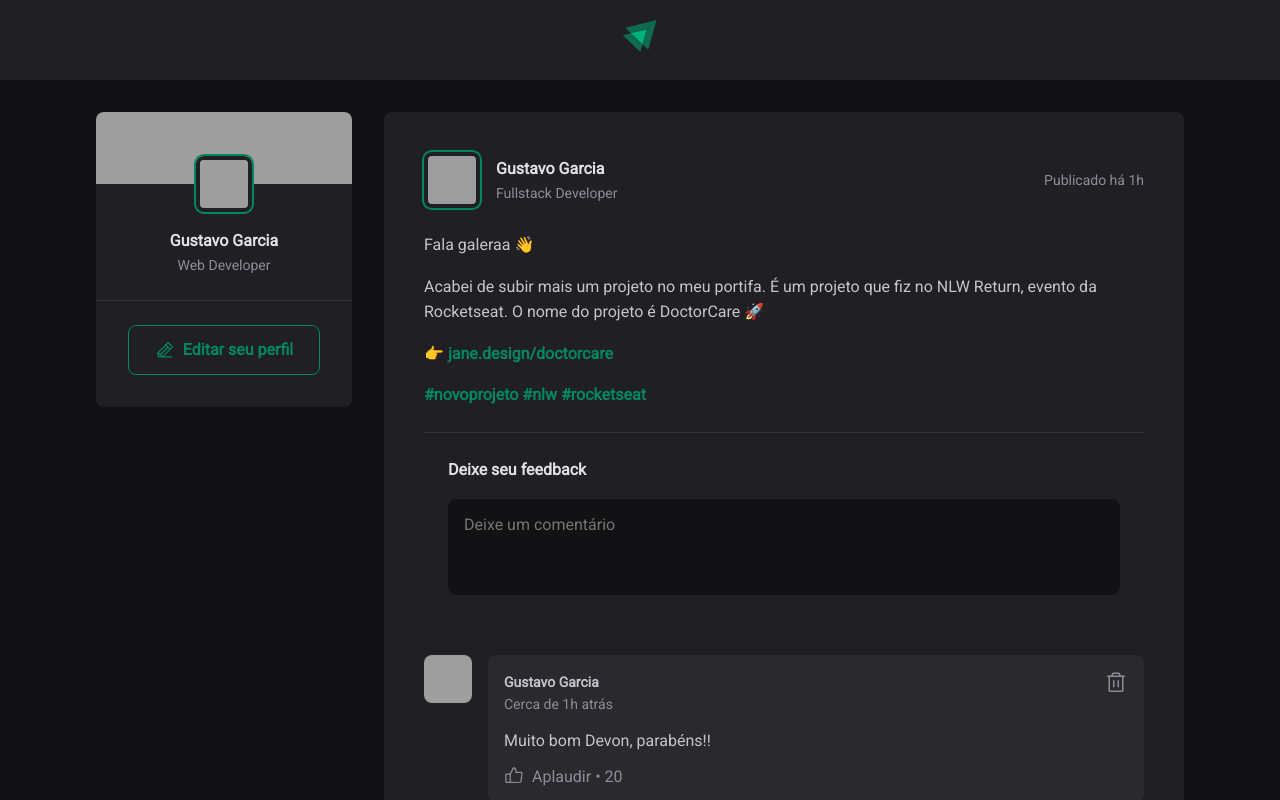
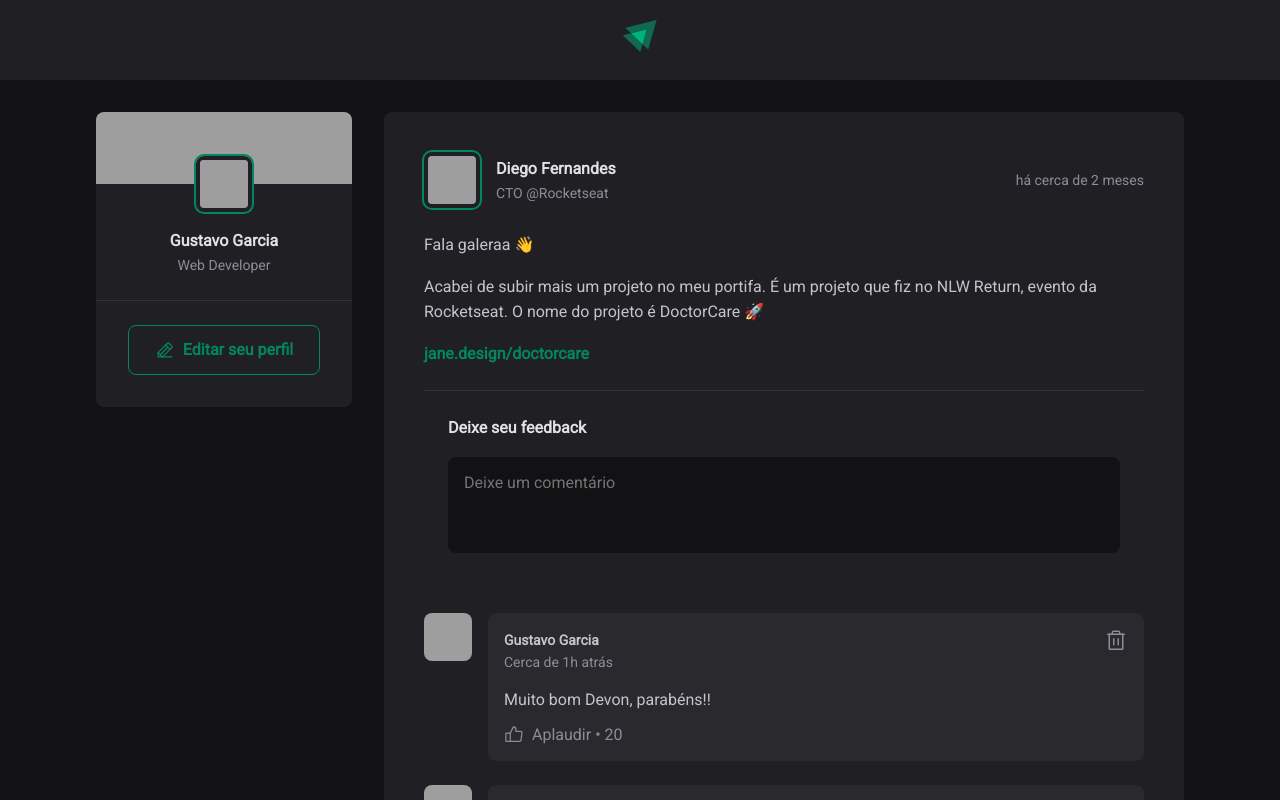
Before and after one commit to GustavoGarcia1/ignite-feed, a React (Vite) app: page / in a window 1280 px wide. Shown: the top 800 px of the page. Built offline with nearby package versions, Linux system fonts and the light colour scheme; grey boxes are pictures that could not be loaded.

Commit message:
Feat: Adicionando javascript no projeto.

```diff
--- a/src/App.jsx
+++ b/src/App.jsx
@@ -4,6 +4,37 @@
 
 import './global.css'
 import styles from './App.module.css'
+
+const posts = [
+  {
+    id: 1,
+    author: {
+      avatarUrl: 'https://github.com/diego3g.png',
+      name: 'Diego Fernandes',
+      role: 'CTO @Rocketseat'
+    },
+    content: [
+      { type: 'paragraph', content: 'Fala galeraa 👋' },
+      { type: 'paragraph', content: 'Acabei de subir mais um projeto no meu portifa. É um projeto que fiz no NLW Return, evento da Rocketseat. O nome do projeto é DoctorCare 🚀'},
+      { type: 'link', content: 'jane.design/doctorcare' }
+    ],
+    publishedAt: new Date('2022-05-03 20:00:00')
+  },
+  {
+    id: 2,
+    author: {
+      avatarUrl: 'https://github.com/GustavoGarcia1.png',
+      name: 'Gustavo Garcia',
+      role: 'Fullstack Developer'
+    },
+    content: [
+      { type: 'paragraph', content: 'Fala galeraa 👋' },
+      { type: 'paragraph', content: 'Acabei de subir mais um projeto no meu portifa. É um projeto que fiz no NLW Return, evento da Rocketseat. O nome do projeto é DoctorCare 🚀'},
+      { type: 'link', content: 'jane.design/doctorcare' }
+    ],
+    publishedAt: new Date('2022-07-06 09:44:00')
+  },
+]
 
 export function App() {
 
@@ -15,7 +46,16 @@
         <Sidebar />
 
         <main>
-          <Post />
+          {posts.map(post => {
+            return (
+              <Post
+                key={post.id}
+                author={post.author}
+                content={post.content}
+                publishedAt={post.publishedAt}
+              />
+            )
+          })}
         </main>
       </div>
 
--- a/src/components/Post.jsx
+++ b/src/components/Post.jsx
@@ -1,35 +1,46 @@
+import { format, formatDistanceToNow } from 'date-fns';
+import ptBR from 'date-fns/locale/pt-BR'
+
 import { Avatar } from './Avatar';
 import { Comment } from './Comment';
 
 import styles from './Post.module.css';
 
-export function Post() {
+export function Post({ author, publishedAt, content }) {
+  const publishedDateFormatted = format(publishedAt, "d 'de' LLLL 'às' HH:mm'h'", {
+    locale: ptBR,
+  })
+
+  const publishedDateRelativeNow = formatDistanceToNow(publishedAt, {
+    locale: ptBR,
+    addSuffix: true
+  });
+
   return (
     <article className={styles.post}>
 
       <header>
         <div className={styles.author}>
           <Avatar
-            src="https://github.com/diego3g.png"
+            src={author.avatarUrl}
           />
           <div className={styles.authorInfo}>
-            <strong>Gustavo Garcia</strong>
-            <span>Fullstack Developer</span>
+            <strong>{author.name}</strong>
+            <span>{author.role}</span>
           </div>
         </div>
 
-        <time title='11 de Maio às 08:13h' dateTime='2022-05-11 08:13:30'>Publicado há 1h</time>
+        <time title={publishedDateFormatted} dateTime={publishedAt.toISOString()}>{publishedDateRelativeNow}</time>
       </header>
 
       <div className={styles.content}>
-        <p>Fala galeraa 👋</p>
-        <p>Acabei de subir mais um projeto no meu portifa. É um projeto que fiz no NLW Return, evento da Rocketseat. O nome do projeto é DoctorCare 🚀</p>
-        <p>👉 {' '}<a href="#">jane.design/doctorcare</a></p>
-        <p>
-          <a href=''>#novoprojeto</a> {' '}
-          <a href=''>#nlw</a> {' '}
-          <a href=''>#rocketseat</a>
-        </p>
+        {content.map(line => {
+          if (line.type === 'paragraph') {
+            return <p>{line.content}</p>
+          }else if (line.type === 'link') {
+            return <p><a href="#">{line.content}</a></p>
+          }
+        })}
       </div>
 
       <form className={styles.commentForm}>
```
